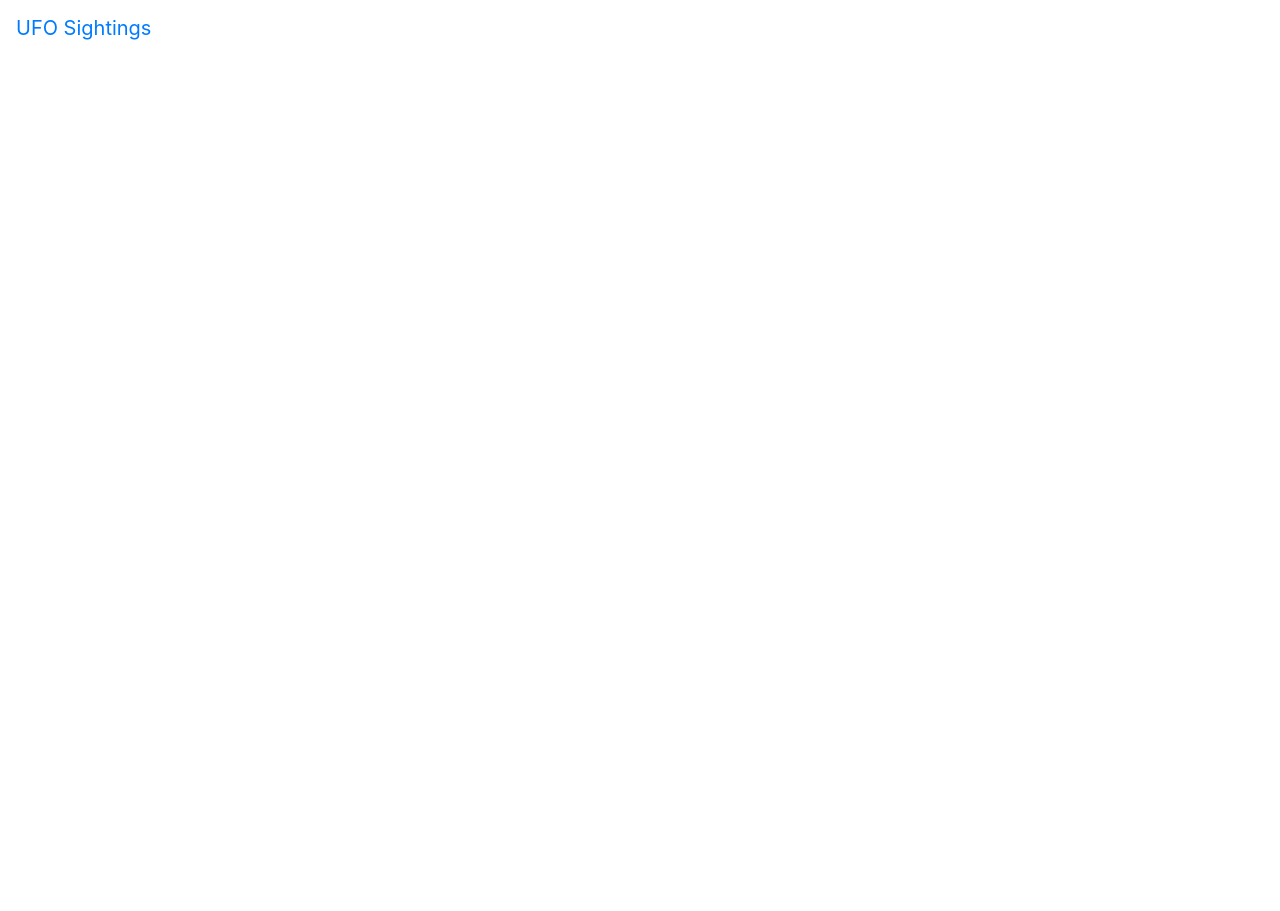
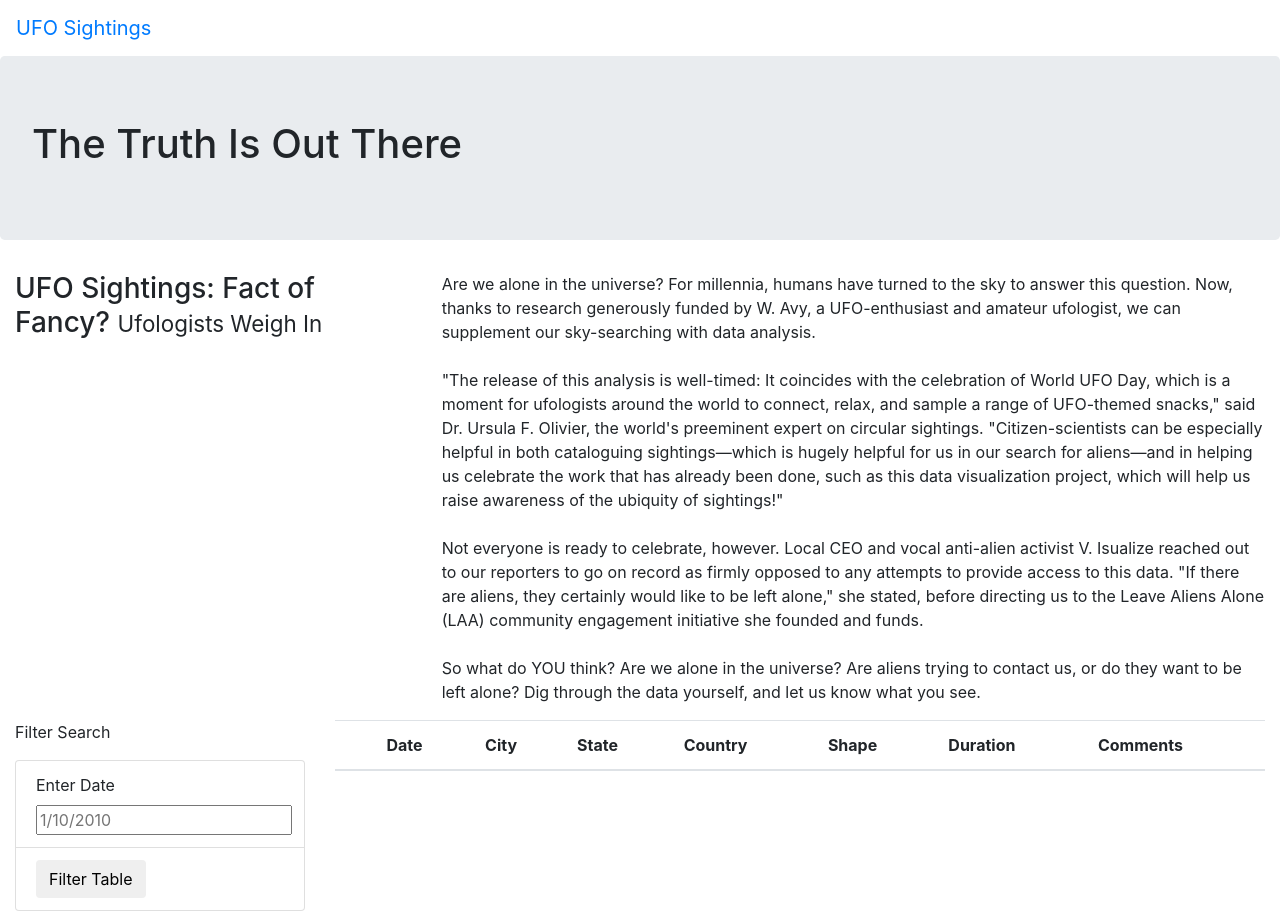
Before and after one commit to rashidabdella/UFOs, a plain HTML site: page index.html in a window 1280 px wide. Before the commit the page ends 800 px from the top, so only its background shows below. Drawn offline with nearby package versions, Linux system fonts and the light colour scheme.

Commit message:
adding updates

```diff
--- a/index.html
+++ b/index.html
@@ -20,6 +20,64 @@
 
         </nav>
 
+
     </div>
+    <div class="jumbotron">
+        <h1>The Truth Is Out There</h1>
+      </div>
+
+      <div class="container-fluid">
+        <div class="row">
+          <div class="col-md-4">
+            <h3>UFO Sightings: Fact of Fancy? <small>Ufologists Weigh In</small></h3>
+          </div>
+          <div class="col-md-8">
+            <p>
+              Are we alone in the universe? For millennia, humans have turned to the sky to answer this question. Now, thanks to research generously funded by W. Avy, a UFO-enthusiast and amateur ufologist, we can supplement our sky-searching with data analysis.<br><br>"The release of this analysis is well-timed: It coincides with the celebration of World UFO Day, which is a moment for ufologists around the world to connect, relax, and sample a range of UFO-themed snacks," said Dr. Ursula F. Olivier, the world's preeminent expert on circular sightings. "Citizen-scientists can be especially helpful in both cataloguing sightings—which is hugely helpful for us in our search for aliens—and in helping us celebrate the work that has already been done, such as this data visualization project, which will help us raise awareness of the ubiquity of sightings!"<br><br>Not everyone is ready to celebrate, however. Local CEO and vocal anti-alien activist V. Isualize reached out to our reporters to go on record as firmly opposed to any attempts to provide access to this data. "If there are aliens, they certainly would like to be left alone," she stated, before directing us to the Leave Aliens Alone (LAA) community engagement initiative she founded and funds.<br><br>So what do YOU think? Are we alone in the universe? Are aliens trying to contact us, or do they want to be left alone? Dig through the data yourself, and let us know what you see.
+
+
+            </p>
+          </div>
+        </div>
+      </div>
+
+      <div class="container-fluid">
+        <div class="row">
+          <div class="col-md-3">
+            <form>
+              <p>Filter Search</p>
+              <ul class="list-group">
+                <li class="list-group-item">
+                  <label for="date">Enter Date</label>
+                  <input type="text" placeholder="1/10/2010" id="datetime" />
+
+                </li>
+                <li class="list-group-item">
+                  <button id="filter-btn" type="button" class="btn btn-default">Filter Table</button>
+                </li>
+
+              </ul>
+            </form>
+
+          </div>
+          <div class="col-md-9">
+            <table class="table table-striped">
+              <thead>
+                <tr>
+                  <th><th>Date</th>
+                  <th>City</th>
+                  <th>State</th>
+                  <th>Country</th>
+                  <th>Shape</th>
+                  <th>Duration</th>
+                  <th>Comments</th>
+                </th>
+                </tr>
+              </thead>
+              <tbody></tbody>
+            </table>
+
+      </div>
+
 </body>
 </html>
```
